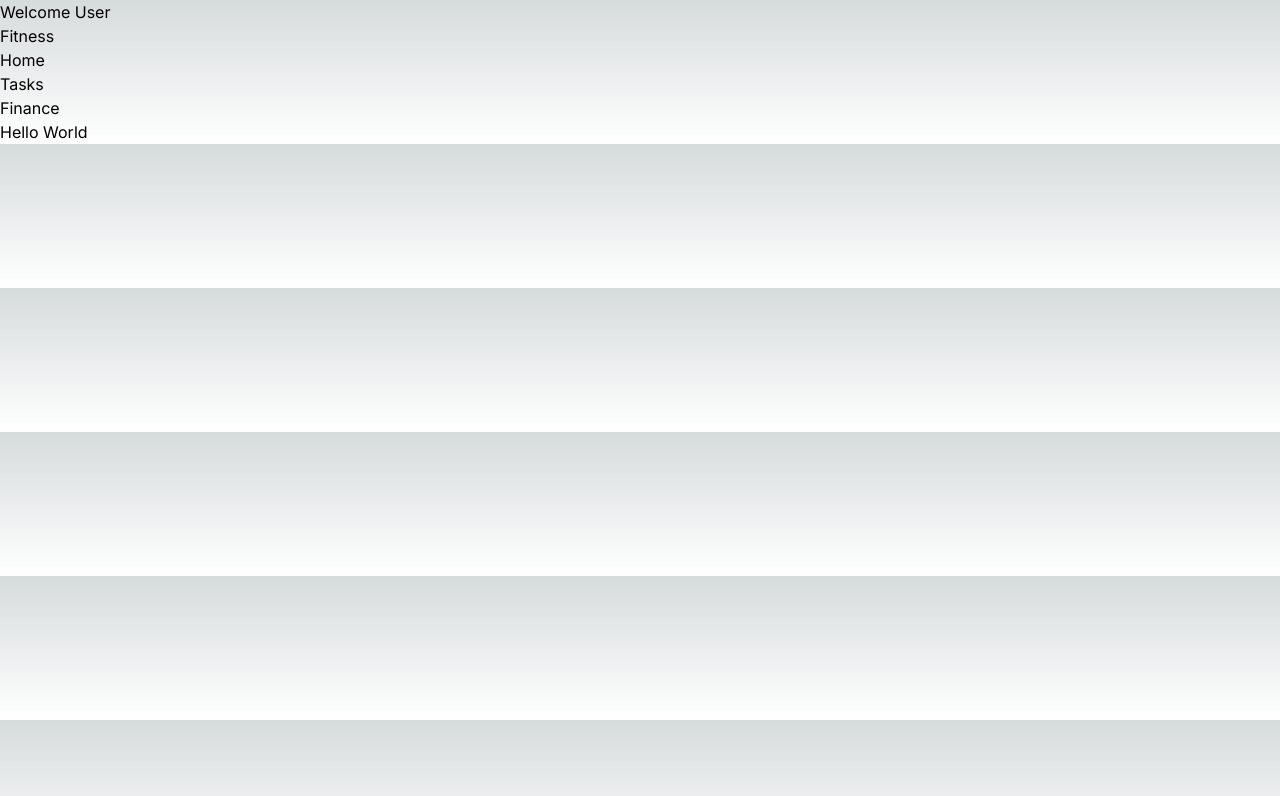
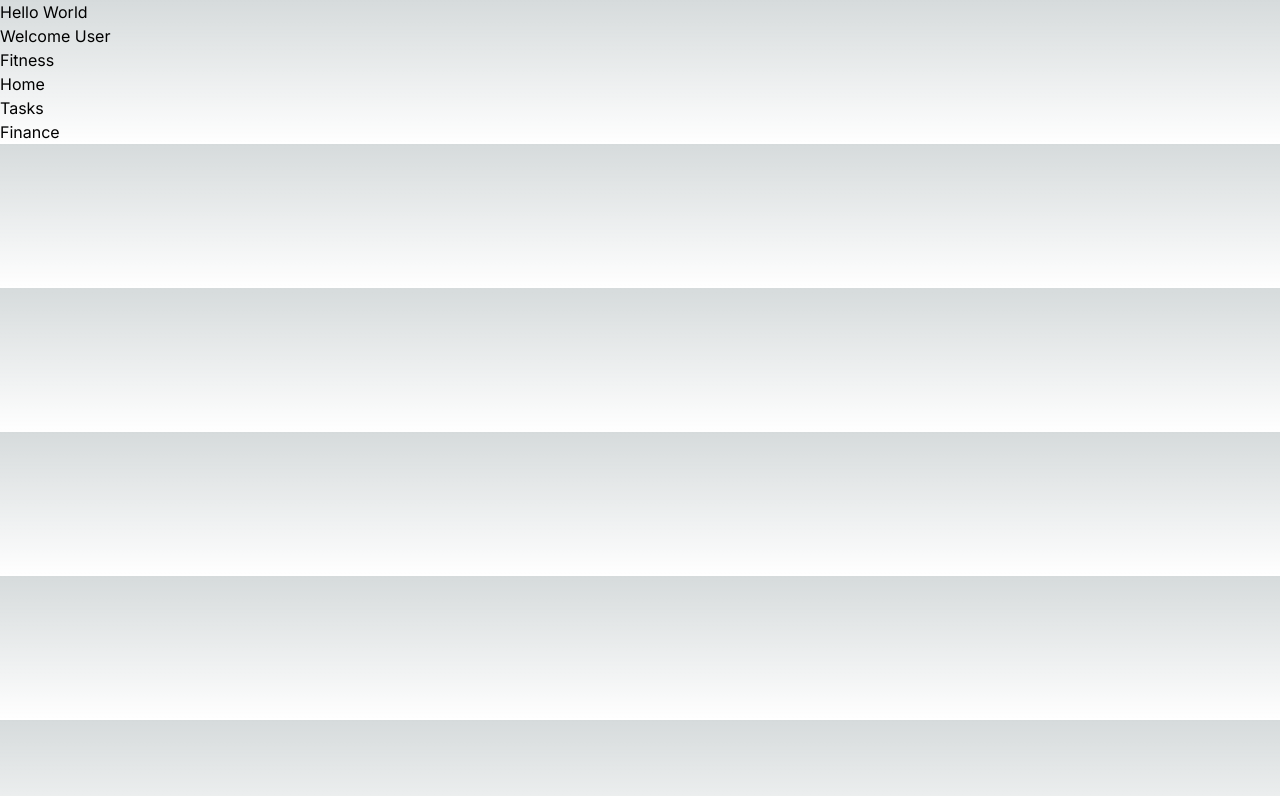
Before and after one commit to BlueMonkeyQ/Personal-Homepage, a Next.js app in the folder frontend/: page / in a window 1280 px wide. Shown: the top 796 px of the page. Built offline with nearby package versions, Linux system fonts and the light colour scheme.

Commit message:
added finance folder and link to navbar

```diff
--- a/frontend/app/layout.tsx
+++ b/frontend/app/layout.tsx
@@ -1,6 +1,7 @@
 import type { Metadata } from "next";
 import { Inter } from "next/font/google";
 import "./globals.css";
+import Navbar from "@/components/Navbar";
 
 const inter = Inter({ subsets: ["latin"] });
 
@@ -16,7 +17,9 @@ export default function RootLayout({
 }>) {
   return (
     <html lang="en">
-      <body className={inter.className}>{children}</body>
+      <body className={inter.className}>{children}
+      <Navbar />
+      </body>
     </html>
   );
 }
--- a/frontend/app/page.tsx
+++ b/frontend/app/page.tsx
@@ -1,11 +1,8 @@
-import next from "next";
 import Navbar from "@/components/Navbar";
-import Fitness from "./fitness/page";
-import Link from "next/link";
+
 export default function Home() {
   return (
    <main>
-    <Navbar />
     <h1>Hello World</h1>
    </main>
   );
--- a/frontend/components/Navbar.tsx
+++ b/frontend/components/Navbar.tsx
@@ -2,7 +2,7 @@ import Link from "next/link";
 
 export default function Navbar(){
     return(
-        <main>
+        <header>
             <div>
                 <h1>Welcome User</h1>
                 <nav>
@@ -22,6 +22,6 @@ export default function Navbar(){
                     </ul>
                 </nav>
             </div>
-        </main>
+        </header>
     )
 }
```
